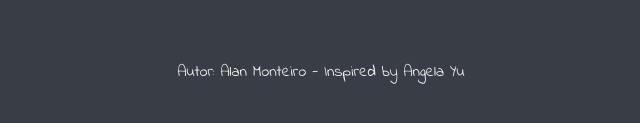
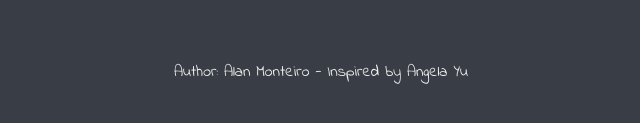
Before and after one commit to AlanMonteiro28/dice-roller-game, a plain HTML site: page index.html in a window 1280 px wide. Shown: the part 587-710 px from the top of the page, 319-959 px from the left. Drawn offline with Linux system fonts and the light colour scheme.

Commit message:
Update index.html

```diff
--- a/index.html
+++ b/index.html
@@ -31,6 +31,6 @@
   </body>
 
   <footer>
-    Autor: Alan Monteiro - Inspired by Angela Yu
+    Author: Alan Monteiro - Inspired by Angela Yu
   </footer>
 </html>
```
